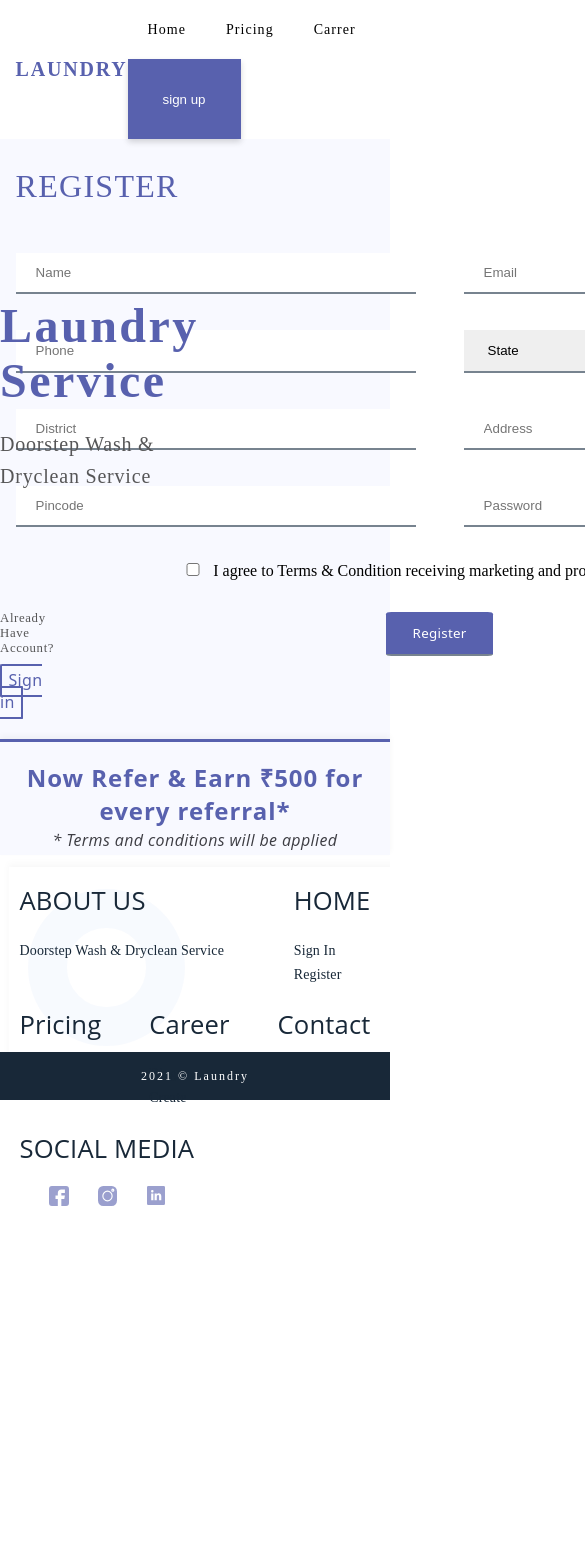
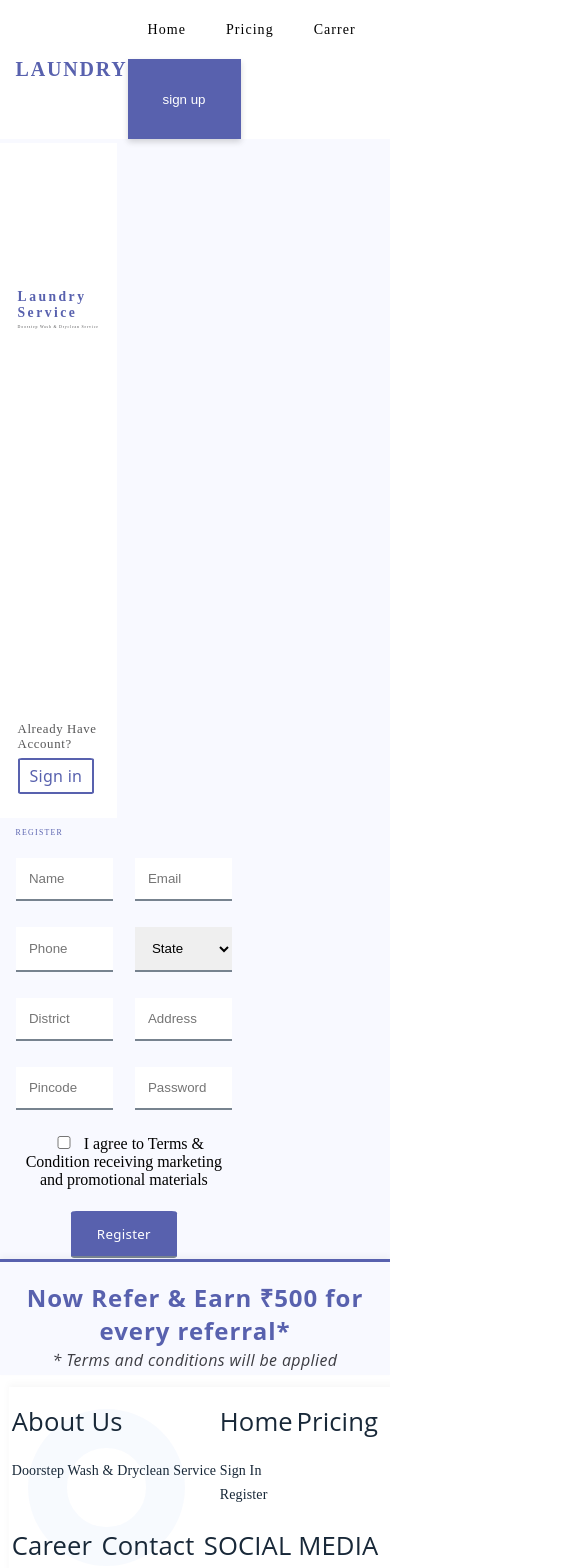
Before and after one commit to sneha-gowda/Laundry_Project, a React (Create React App) app in the folder Front-end/laundry/: page /register in a window 390 px wide. Shown: the top 1568 px of the page, 585 px wide, since content can reach past the window. Before the commit the page ends 1206 px from the top, so only its background shows below. Built offline with nearby package versions, Linux system fonts and the light colour scheme.

Commit message:
Made components responsive

```diff
--- a/Front-end/laundry/src/LandRComponent/About.jsx
+++ b/Front-end/laundry/src/LandRComponent/About.jsx
@@ -5,11 +5,11 @@ const About = ()=>{
         <>
             <section className="About">
                 <div className="AboutUS">
-                    <h1>ABOUT US</h1>
+                    <h1>About us</h1>
                     <h3>Doorstep Wash & Dryclean Service</h3>
                 </div>
                 <div className="Home">
-                    <h1>HOME</h1>
+                    <h1>Home</h1>
                     <h3>Sign In</h3>
                     <h3>Register</h3>
                 </div>
--- a/Front-end/laundry/src/LandRComponent/about.css
+++ b/Front-end/laundry/src/LandRComponent/about.css
@@ -5,12 +5,13 @@
   flex-wrap: wrap;
   align-items: top;
   width: 100%;
-  height: 197px;
+  min-width: fit-content;
   box-sizing: border-box;
-  padding: 2% 5%;
+  padding: 1vh 3vw;
   margin-top: 0;
   background: transparent url('./img/Footer.svg') 0% 0% no-repeat;
   opacity: 1;
+  min-height: 30vh;
 }
 
 .About h1 {
--- a/Front-end/laundry/src/routes/register.css
+++ b/Front-end/laundry/src/routes/register.css
@@ -1,19 +1,19 @@
 .Register {
   display: flex;
-  /* flex-wrap: wrap; */
+  flex-wrap: wrap;
 
   flex-direction: row;
-  height: 600px;
+  min-height: fit-content;
   width: 100%;
   background-color: #f8f9ff;
 }
 .asideLeft {
   /* box-shadow: 0px 0 10px rgba(158, 152, 152, 0.8); */
   box-sizing: border-box;
-  width: 30%;
+  width: 30vw;
   background-color: white;
   position: relative;
-  height: 97%;
+  height: 80vh;
   margin-top: 1%;
 }
 .asideLeftHeader {
@@ -38,7 +38,7 @@
 .asideLeftHeader h1 {
   text-align: left;
   font-family: Avenir;
-  font-size: 3em;
+  font-size: 3.5vw;
   letter-spacing: 2.48px;
   color: #5861ae;
   text-transform: capitalize;
@@ -49,7 +49,8 @@
 }
 .asideLeftHeader p {
   text-align: left;
-  font: normal normal normal 20px/32px Avenir;
+  font-family: Avenir;
+  font-size: 1vw;
   letter-spacing: 0.8px;
   color: #565657;
   text-transform: capitalize;
@@ -73,7 +74,7 @@
 }
 .registerFormHeader h1 {
   text-align: left;
-  font-size: 2em;
+  font-size: 2vw;
   font-weight: normal;
   font-family: Avenir;
   letter-spacing: 1.28px;
@@ -94,9 +95,9 @@
 }
 .registerFormContents input,
 select {
-  width: 30em;
-  padding: 12px 20px;
-  margin: 8px 0;
+  width: 25vw;
+  padding: 1em;
+  margin: 0.2em 0;
   box-sizing: border-box;
   border: none;
   border-bottom: 2px solid #77838f;
```
